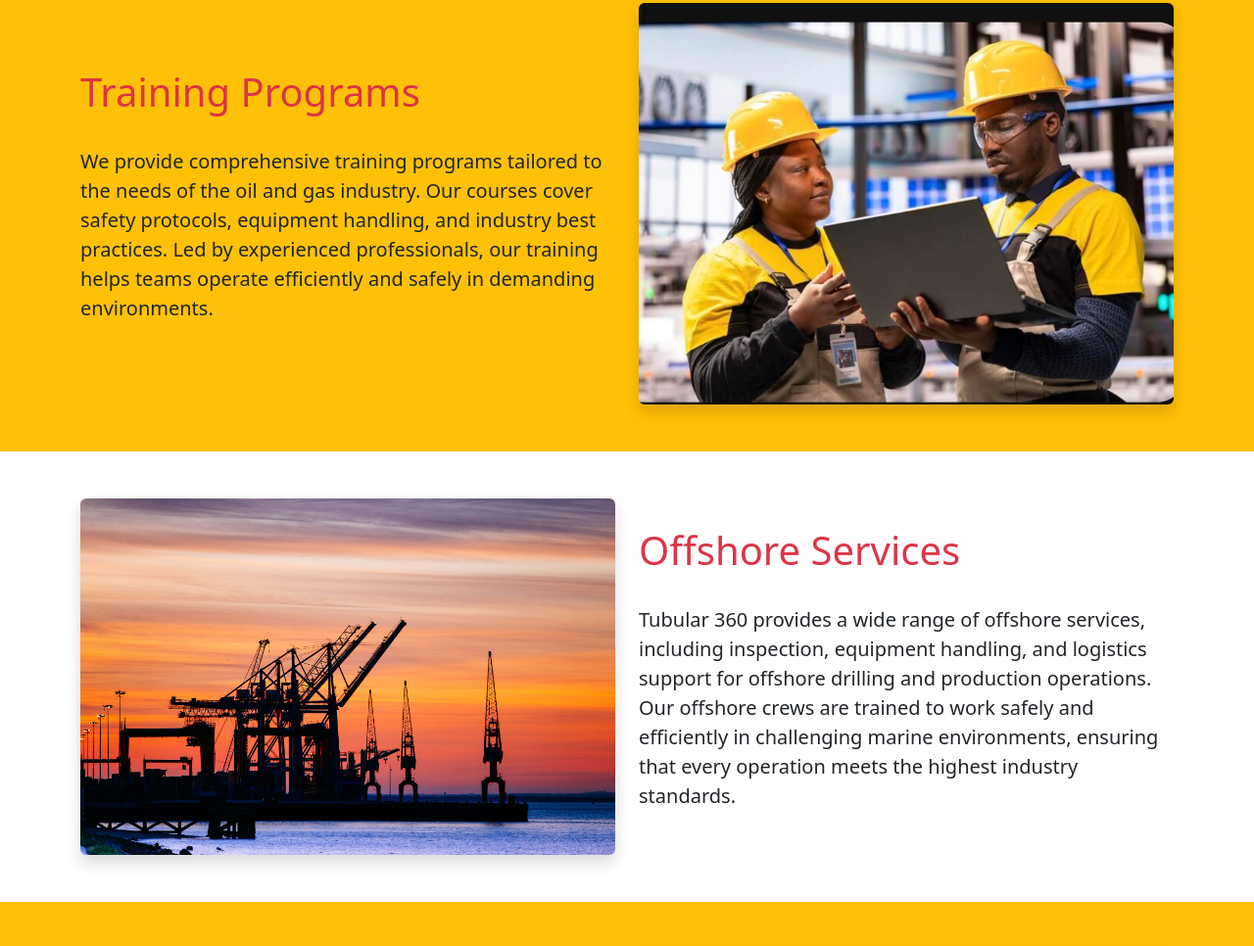
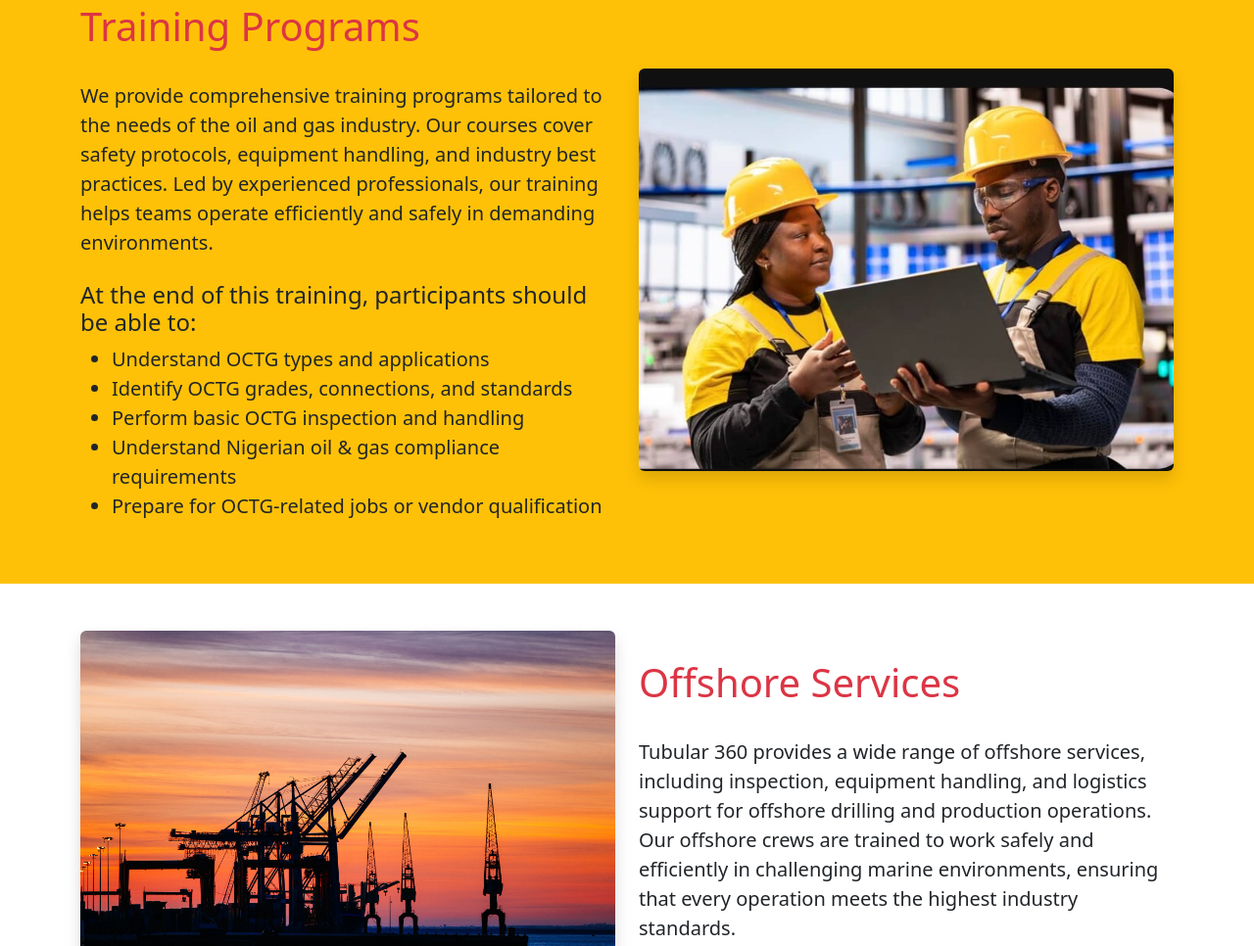
Before and after one commit to JoshuaPAU1/tubular360-website, a plain HTML site: page pages/services.html in a window 1280 px wide. Shown: the part 1732-2698 px from the top of the page at 98% size. Drawn offline with nearby package versions, Linux system fonts and the light colour scheme.

Commit message:
Add files via upload

```diff
--- a/pages/services.html
+++ b/pages/services.html
@@ -4,7 +4,7 @@
   <meta charset="UTF-8" />
   <meta name="viewport" content="width=device-width, initial-scale=1.0" />
   <title>Our Services | Tubular 360</title>
-  <link rel="shortcut icon" href="../assets/img/act_favicon.png" type="image/x-icon">
+  <link rel="shortcut icon" href="../assets/img/Act_logo.png" type="image/x-icon">
   <link href="https://cdn.jsdelivr.net/npm/bootstrap@5.3.7/dist/css/bootstrap.min.css" rel="stylesheet" />
   <link rel="stylesheet" href="https://cdn.jsdelivr.net/npm/bootstrap-icons@1.13.1/font/bootstrap-icons.min.css" />
   <style>
@@ -108,13 +108,24 @@
         <p class="fs-5">
           We provide comprehensive training programs tailored to the needs of the oil and gas industry. Our courses cover safety protocols, equipment handling, and industry best practices. Led by experienced professionals, our training helps teams operate efficiently and safely in demanding environments.
         </p>
+
+        <h4 class="mt-4 text-dark">At the end of this training, participants should be able to:</h4>
+        <ul class="fs-5">
+          <li>Understand OCTG types and applications</li>
+          <li>Identify OCTG grades, connections, and standards</li>
+          <li>Perform basic OCTG inspection and handling</li>
+          <li>Understand Nigerian oil &amp; gas compliance requirements</li>
+          <li>Prepare for OCTG-related jobs or vendor qualification</li>
+        </ul>
       </div>
+
       <div class="col-md-6">
         <img src="../assets/img/colleagues.jpeg" alt="Training Programs" class="img-fluid rounded shadow" />
       </div>
     </div>
   </div>
 </section>
+
 
   <!-- Offshore Services -->
   <section>
@@ -170,7 +181,7 @@
   <!-- Footer -->
   <footer class="bg-dark text-white text-center py-5">
     <div class="container">
-      <p class="mb-2">&copy; 2024 Tubular 360 Premium Services Limited. All rights reserved.</p>
+      <p class="mb-2">&copy; 2025 Tubular 360 Premium Services Limited. All rights reserved.</p>
       <p class="mb-4">
         Call us at <a href="tel:+2348039256001" class="text-warning fw-semibold text-decoration-none">+2348039256001</a> or email
         <a href="mailto:tubular360.inspection@gmail.com" class="text-warning fw-semibold text-decoration-none">tubular360.inspection@gmail.com</a>
```
Also changed, not shown: index.html (+2 -2 lines), pages/about.html (+2 -2 lines), pages/contact.html (+2 -2 lines), pages/inspections.html (+2 -2 lines), pages/training.html (+2 -2 lines), assets/img/Act_logo.png. Lines whose indentation alone changed are shown as unchanged.
